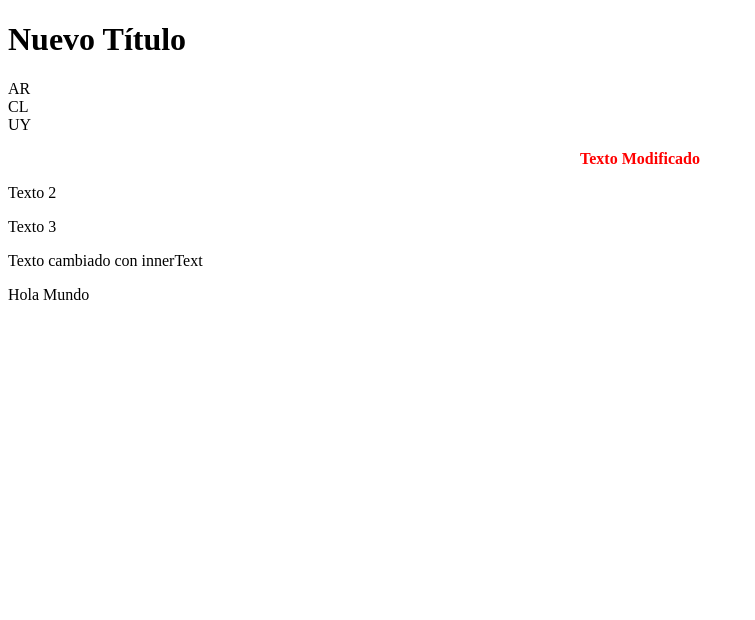
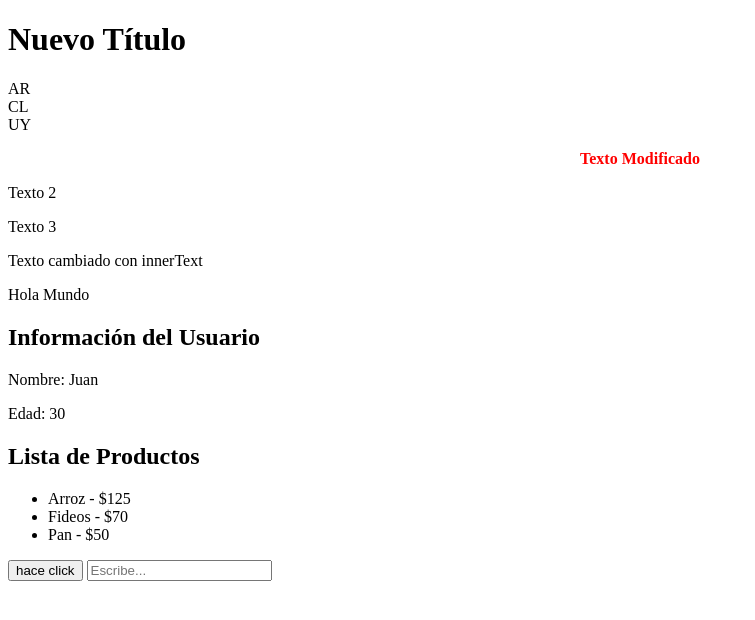
Before and after one commit to lucasc84/js-ejercicios, a website: page pages/u7-2-DOM.html in a window 1280 px wide. Shown: the whole page, without its empty margins (0-755 px from the left). Drawn offline with Linux system fonts and the light colour scheme.

Commit message:
añadu7 punto 4 parcialmente

```diff
--- a/js/u7-2-DOM.js
+++ b/js/u7-2-DOM.js
@@ -125,3 +125,42 @@ ultimoHijo.remove(); // Elimina el último hijo del contenedor
 let elementoClase = document.querySelector(".texto");
 elementoClase.className = "bold center red"; // Cambia las clases del elemento
 console.log(elementoClase.className); // Muestra "bold center red"
+
+
+const nombre = "Juan";
+const edad = 30;
+
+const contenedor2 = document.getElementById('info');
+
+contenedor2.innerHTML = `
+  <h2>Información del Usuario</h2>
+  <p>Nombre: ${nombre}</p>
+  <p>Edad: ${edad}</p>
+`;
+
+const productos = [
+  { nombre: "Arroz", precio: 125 },
+  { nombre: "Fideos", precio: 70 },
+  { nombre: "Pan", precio: 50 }
+];
+
+const contenedor3 = document.getElementById('productos');
+
+contenedor3.innerHTML = `
+  <h2>Lista de Productos</h2>
+  <ul>
+    ${productos.map(producto => `<li>${producto.nombre} - $${producto.precio}</li>`).join('')}
+  </ul>
+`;
+
+let boton = document.getElementById("boton");
+boton.addEventListener("click", function() {
+    alert("¡Botón presionado!");
+
+});
+
+let input = document.getElementById("input");
+input.addEventListener("input", function() {
+    console.log("Valor del input:", input.value);
+    console.log("El usuario Escribió:" +  this.value);
+});
--- a/pages/u7-2-DOM.html
+++ b/pages/u7-2-DOM.html
@@ -27,5 +27,15 @@
    <div>
        <p id="parrafo2">Hola Mundo</p>
    </div>
+
+   <div id="info"></div>
+
+      <div id="productos"></div>
+
+ <button id="boton">hace click</button>
+
+<input type="text" id="input" placeholder="Escribe...">
+
+
 </body>
 </html>
```
